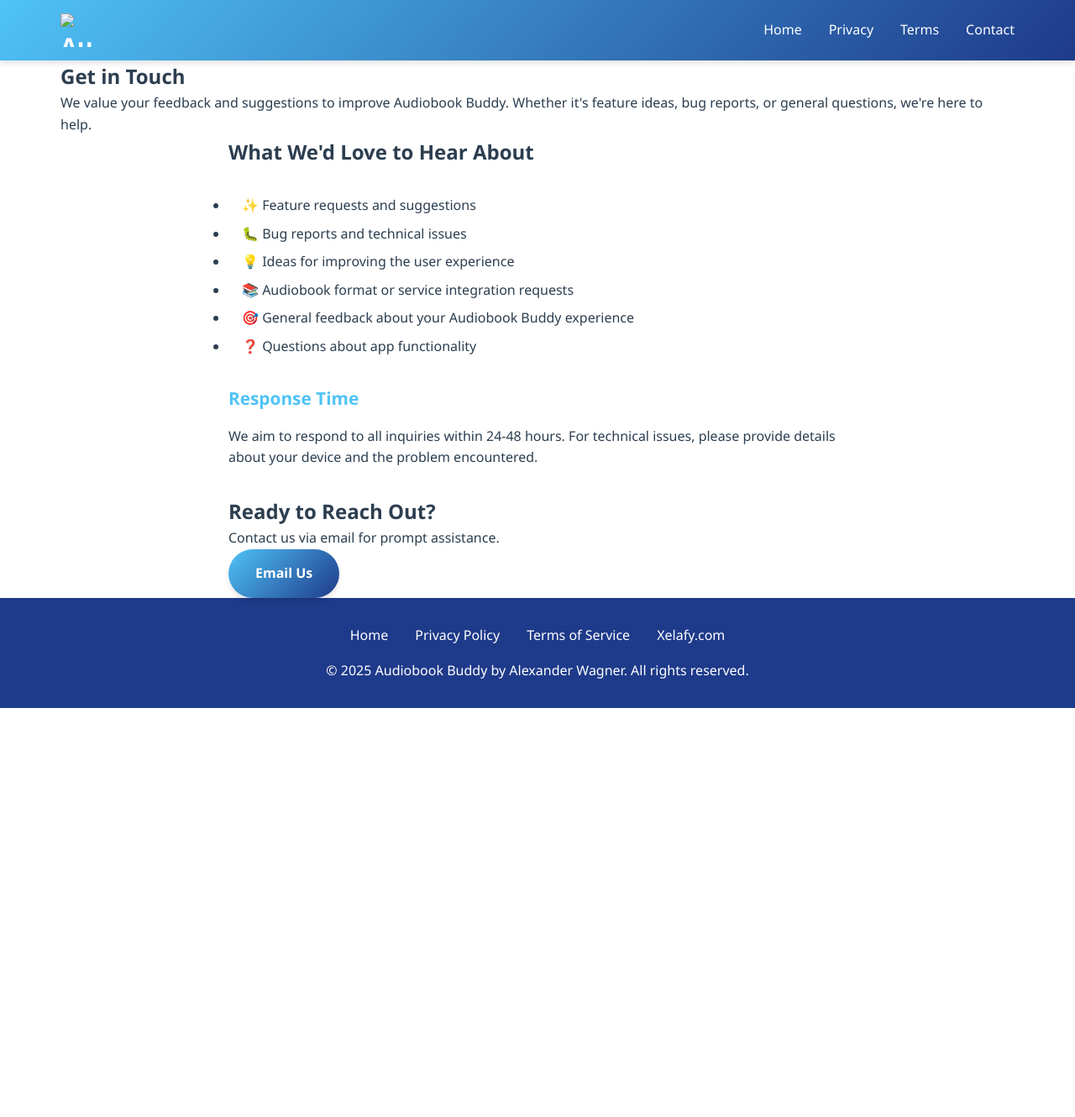
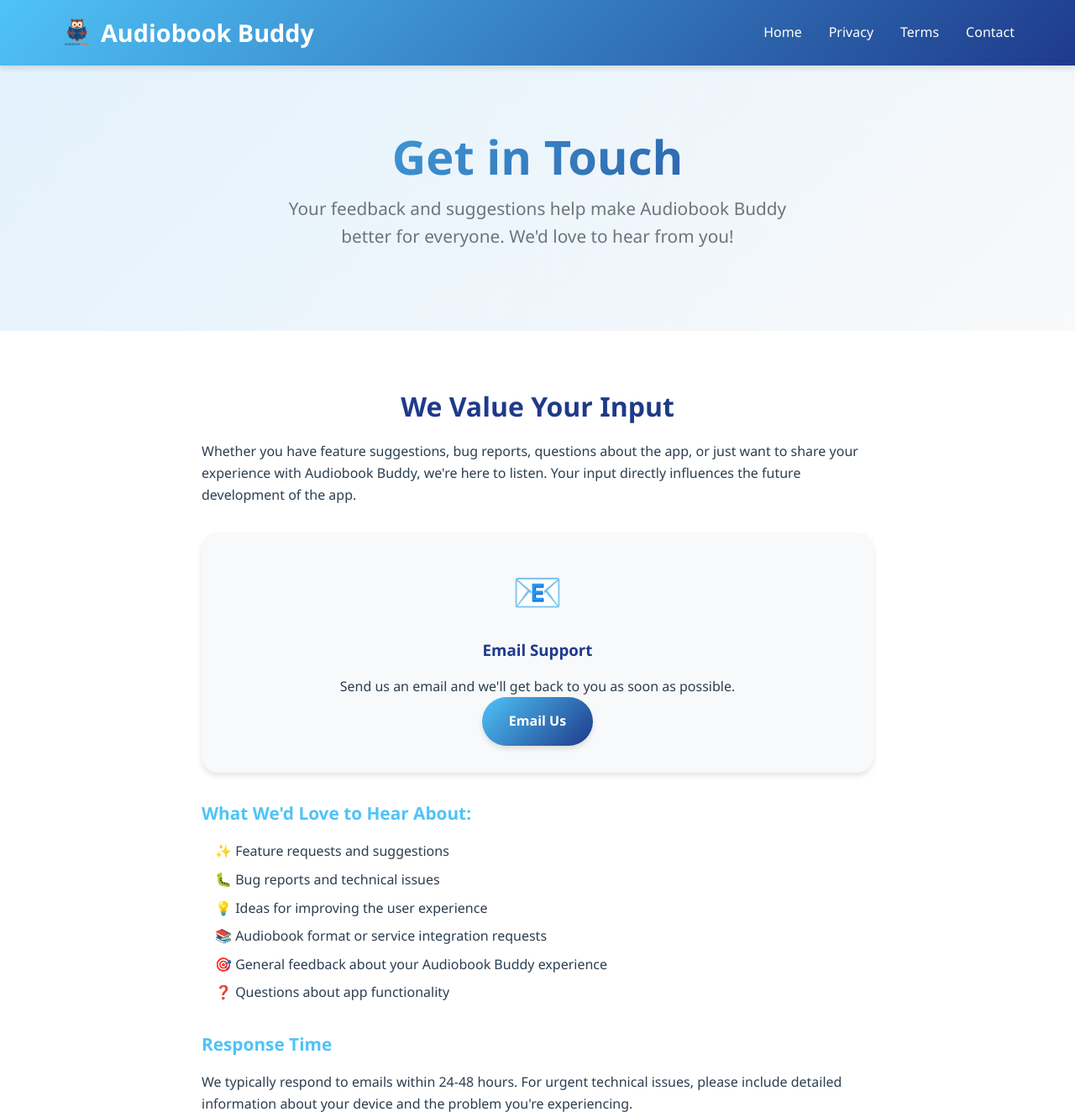
Before and after one commit to AlexSWagner/xelabooks-website, a plain HTML site: page contact.html in a window 1280 px wide. Shown: the top 1330 px of the page at 84% size. Before the commit the page ends 843 px from the top, so only its background shows below. Drawn offline with Linux system fonts and the light colour scheme.

Commit message:
Update contact.html

```diff
--- a/contact.html
+++ b/contact.html
@@ -3,54 +3,81 @@
 <head>
     <meta charset="UTF-8">
     <meta name="viewport" content="width=device-width, initial-scale=1.0">
+    <meta name="description" content="Contact Audiobook Buddy - Share your feedback, suggestions, and get support for the ultimate audiobook companion app.">
+    <meta name="keywords" content="contact, feedback, support, Audiobook Buddy, suggestions">
+    <meta name="author" content="Alexander Wagner">
     <title>Contact - Audiobook Buddy</title>
     <link rel="stylesheet" href="styles.css">
-    <link rel="icon" href="favicon.ico" type="image/x-icon">
+    <link rel="canonical" href="https://xelafy.com/contact.html">
 </head>
 <body>
     <header>
-        <nav class="container">
+        <nav>
             <div class="logo">
-                <img class="nav-logo" src="logo.png" alt="Audiobook Buddy Logo">
+                <img src="app_logo.png?v=1" alt="Audiobook Buddy Logo" class="nav-logo">
+                Audiobook Buddy
             </div>
             <ul class="nav-links">
                 <li><a href="index.html">Home</a></li>
-                <li><a href="privacy.html">Privacy</a></li>
-                <li><a href="terms.html">Terms</a></li>
+                <li><a href="privacy-policy.html">Privacy</a></li>
+                <li><a href="terms-of-service.html">Terms</a></li>
                 <li><a href="contact.html">Contact</a></li>
             </ul>
         </nav>
     </header>
 
     <main>
-        <section class="contact-hero">
+        <section class="hero">
             <div class="container">
                 <h1>Get in Touch</h1>
-                <p>We value your feedback and suggestions to improve Audiobook Buddy. Whether it's feature ideas, bug reports, or general questions, we're here to help.</p>
+                <p>Your feedback and suggestions help make Audiobook Buddy better for everyone. We'd love to hear from you!</p>
             </div>
         </section>
 
-        <section class="contact-content">
+        <section class="features">
             <div class="container">
-                <h2>What We'd Love to Hear About</h2>
-                <ul class="feedback-types">
-                    <li><span class="icon">✨</span> Feature requests and suggestions</li>
-                    <li><span class="icon">🐛</span> Bug reports and technical issues</li>
-                    <li><span class="icon">💡</span> Ideas for improving the user experience</li>
-                    <li><span class="icon">📚</span> Audiobook format or service integration requests</li>
-                    <li><span class="icon">🎯</span> General feedback about your Audiobook Buddy experience</li>
-                    <li><span class="icon">❓</span> Questions about app functionality</li>
-                </ul>
+                <div class="contact-content">
+                    <div class="contact-info">
+                        <h2>We Value Your Input</h2>
+                        <p>Whether you have feature suggestions, bug reports, questions about the app, or just want to share your experience with Audiobook Buddy, we're here to listen. Your input directly influences the future development of the app.</p>
 
-                <div class="response-info">
-                    <h3>Response Time</h3>
-                    <p>We aim to respond to all inquiries within 24-48 hours. For technical issues, please provide details about your device and the problem encountered.</p>
+                        <div class="contact-methods">
+                            <div class="contact-method">
+                                <div class="contact-icon">📧</div>
+                                <h3>Email Support</h3>
+                                <p>Send us an email and we'll get back to you as soon as possible.</p>
+                                <a href="mailto:alex@xelafy.com?subject=Audiobook Buddy Feedback" class="btn btn-primary">Email Us</a>
+                            </div>
+                        </div>
+
+                        <div class="feedback-types">
+                            <h3>What We'd Love to Hear About:</h3>
+                            <ul>
+                                <li>✨ Feature requests and suggestions</li>
+                                <li>🐛 Bug reports and technical issues</li>
+                                <li>💡 Ideas for improving the user experience</li>
+                                <li>📚 Audiobook format or service integration requests</li>
+                                <li>🎯 General feedback about your Audiobook Buddy experience</li>
+                                <li>❓ Questions about app functionality</li>
+                            </ul>
+                        </div>
+
+                        <div class="response-info">
+                            <h3>Response Time</h3>
+                            <p>We typically respond to emails within 24-48 hours. For urgent technical issues, please include detailed information about your device and the problem you're experiencing.</p>
+                        </div>
+                    </div>
                 </div>
+            </div>
+        </section>
 
-                <div class="cta-section">
-                    <h2>Ready to Reach Out?</h2>
-                    <p>Contact us via email for prompt assistance.</p>
-                    <a href="mailto:support@audiobookbuddy.com" class="btn btn-primary">Email Us</a>
+        <section class="hero">
+            <div class="container">
+                <h2>Ready to Share Your Thoughts?</h2>
+                <p>Click the button below to open your email client with our contact information ready to go.</p>
+                <div class="cta-buttons">
+                    <a href="mailto:alex@xelafy.com?subject=Audiobook Buddy Feedback&body=Hi Alex,%0D%0A%0D%0AI'm reaching out regarding Audiobook Buddy..." class="btn btn-primary">Send Feedback</a>
+                    <a href="index.html" class="btn btn-secondary">Back to Home</a>
                 </div>
             </div>
         </section>
@@ -60,11 +87,11 @@
         <div class="footer-content">
             <div class="footer-links">
                 <a href="index.html">Home</a>
-                <a href="privacy.html">Privacy Policy</a>
-                <a href="terms.html">Terms of Service</a>
+                <a href="privacy-policy.html">Privacy Policy</a>
+                <a href="terms-of-service.html">Terms of Service</a>
                 <a href="https://xelafy.com">Xelafy.com</a>
             </div>
-            <p>© 2025 Audiobook Buddy by Alexander Wagner. All rights reserved.</p>
+            <p>&copy; 2025 Audiobook Buddy by Alexander Wagner. All rights reserved.</p>
         </div>
     </footer>
 </body>
```
